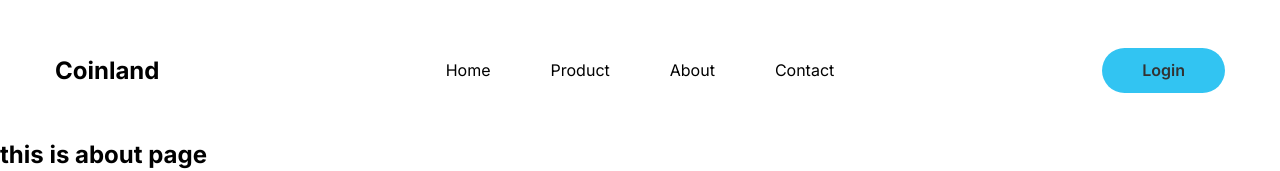
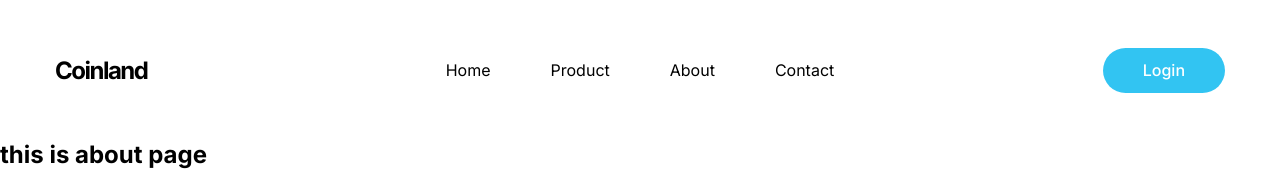
Before and after one commit to A1101101IR/Coinland.com, a React (Create React App) app: page /about in a window 1280 px wide. Shown: the top 171 px of the page. Built offline with nearby package versions, Linux system fonts and the light colour scheme.

Commit message:
small changes to style

```diff
--- a/src/components/navbar.scss
+++ b/src/components/navbar.scss
@@ -13,6 +13,7 @@
 		justify-content: start;
 		.logo {
 			color: rgb(0, 0, 0);
+			letter-spacing: -1.5px;
 		}
 	}
 	.nav-center {
--- a/src/styles.scss
+++ b/src/styles.scss
@@ -28,8 +28,8 @@ $large: 1200px;
 	border: none;
 	background: $buttonColor;
 	opacity: 0.8;
-  color: rgb(0, 0, 0);
-  font-weight: 600;
+	color: white;
+	font-weight: 500;
 	font-size: 1rem;
 	transition: all 0.2s ease;
 	display: flex;
```
Also changed, not shown: src/components/pricing.scss (indentation only). Lines whose indentation alone changed are shown as unchanged.
